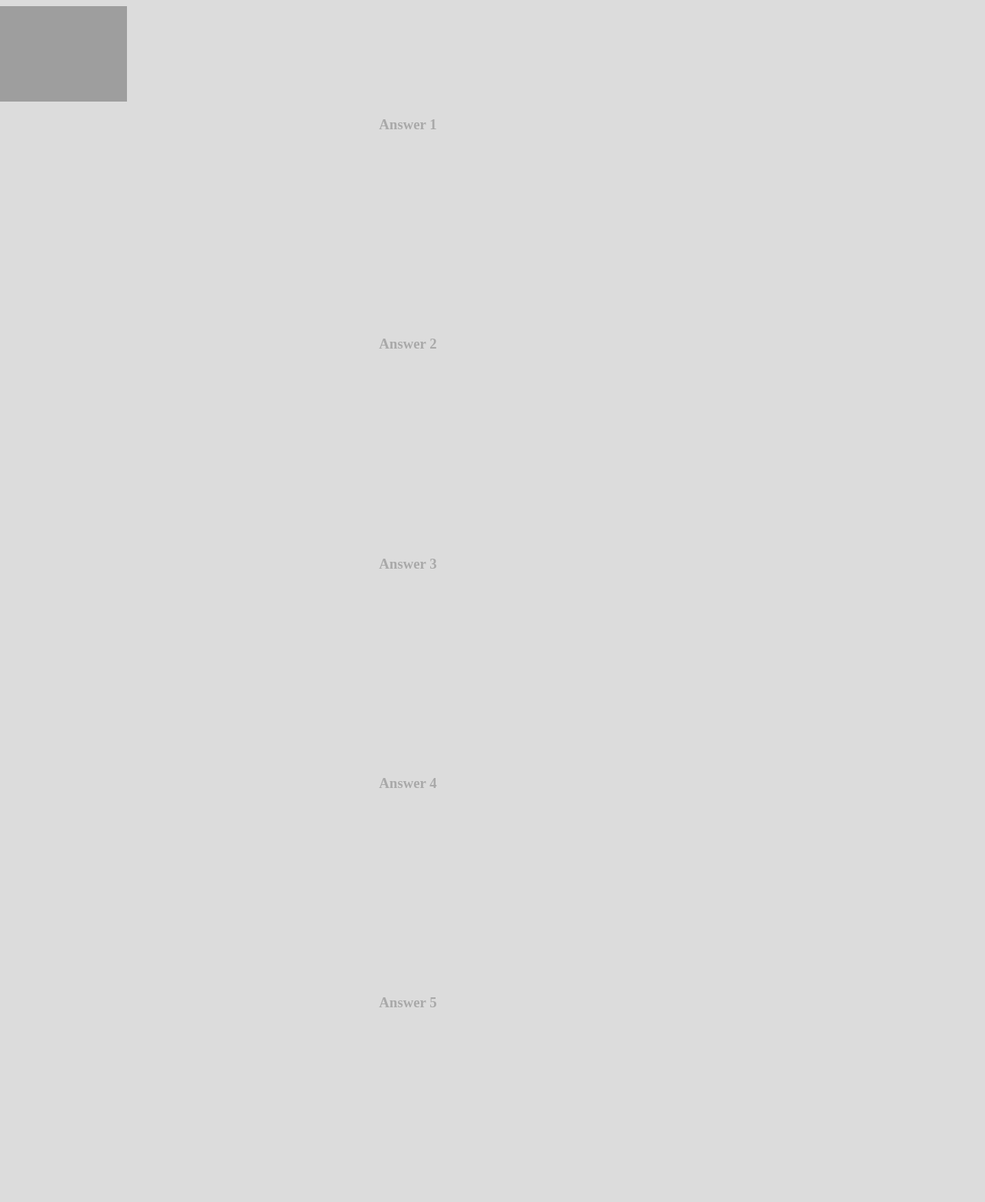
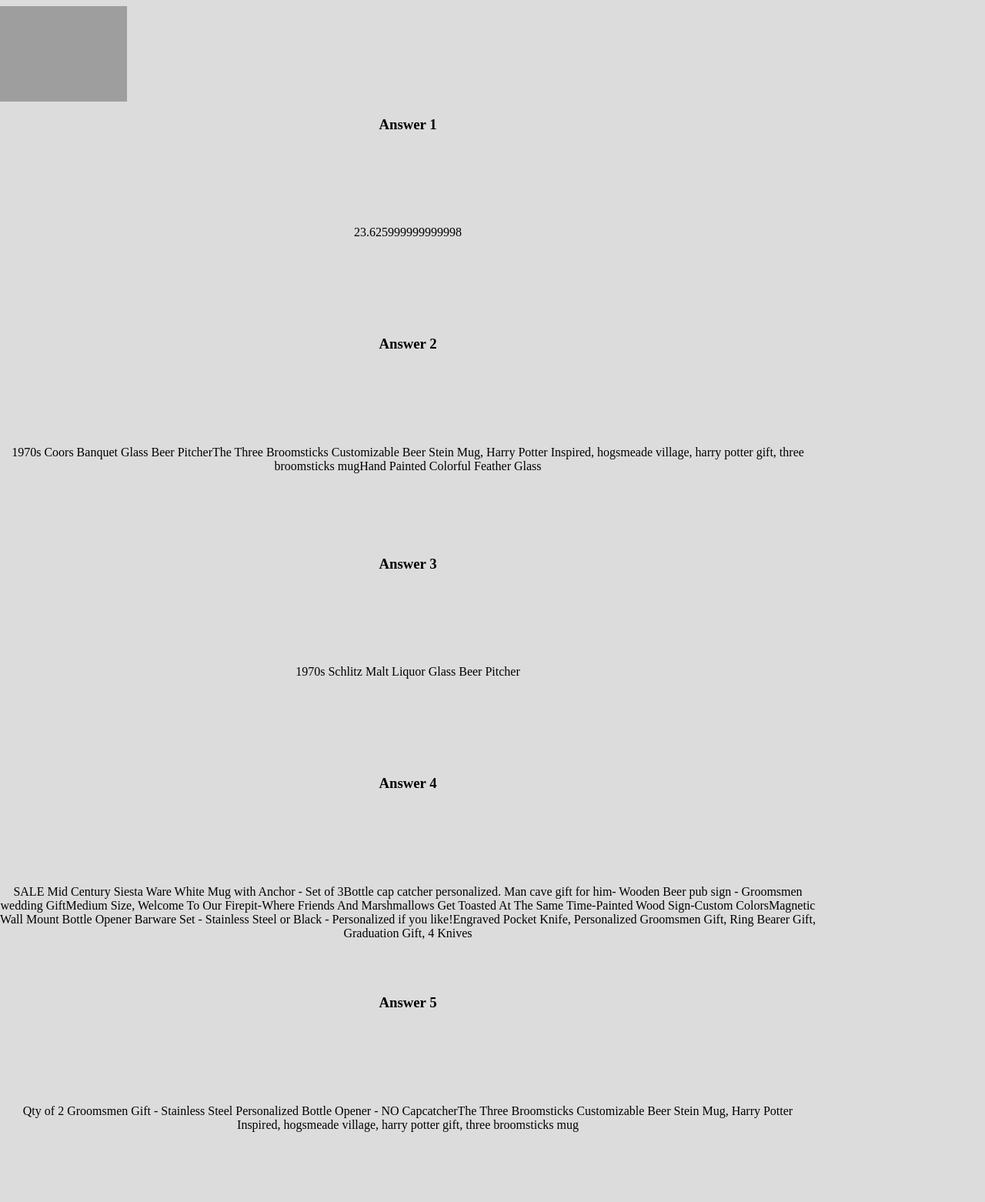
Before and after one commit to Alajuwon/functionEstyItems, a plain HTML site: page index1.html in a window 1280 px wide. Shown: the top 1562 px of the page at 77% size. Drawn offline with Linux system fonts and the light colour scheme; grey boxes are pictures that could not be loaded.

Commit message:
fixed answers in .js file and still tweaking the .css file plus added more content to the readme file

```diff
--- a/main.css
+++ b/main.css
@@ -34,7 +34,7 @@ li{
 }
 
 h3{
-	color: darkgray;
+	color: black;
 }
 
 
--- a/main.js
+++ b/main.js
@@ -6,33 +6,79 @@ console.log("loaded")
 	for (var i = 0;i<items.length; i++){
 	avgPrice=avgPrice+items[i].price
 }
-
 	items.length
 	var total=avgPrice/items.length
+console.log(avgPrice)
+var answer1=document.getElementById("answer1")
+answer1.innerHTML=total; //used "total" not "avgPrice"
 
 
 
 
-//#2
-	var list = items.filter(function(element){
-	if (element.price > 14 && element.price <18){
-		return true;
-	} else { return false;}
-})
 
 
 
+
+
+
+
+
+
+//..................................................................
+//#2
+	var list = items.filter(function(element){
+	 return element.price > 14 && element.price < 18;
+})
+
+	// var list = items.filter(function(element){
+	// 	return element.price > 14 && element.price < 18;
+	// })
+
+
+console.log(list);
+var answer2=document.getElementById("answer2")
+list.forEach(function(item){
+	answer2.innerHTML += item.title;
+	// answer2.innerHTML = answer2.innerHTML + item.title; <== same as line above.
+})
+// answer2.innerHTML=list;
+
+
+
+
+
+
+
+//...................................................................
 
 
 //#3
 
 	var code = items.filter(function(element){
 	return (element.currency_code === "GBP")
+})
+//variable name "code",so use code for .ForEach
+	var answer3=document.getElementById("answer3")
+	code.forEach(function(item){
+   	answer3.innerHTML += item.title
+})
+   	console.log(code)
 
-})
+
+// trouble for me up until this morning came from me not using the same variable name when using .ForEach and thats why I either kept getting undefined or nothing at all in my html file.
 
 
 
+
+
+
+
+
+
+
+
+
+//....................................................................
 
 //#4
 	var tree = items.filter(function(x){
@@ -40,13 +86,54 @@ console.log("loaded")
 	})
 
 
+var answer4=document.getElementById("answer4")
+//variable name "tree",so use tree for .ForEach
+tree.forEach(function(item){
+	answer4.innerHTML +=item.title
+})
+
+console.log(tree)
+
+
+
+
+
+
+
+
+
+
+
+//...................................................................
 //#5
 	var materials = items.filter(function(y){
 		return(y.materials.length > 8)
 	})
+//variable name "materials",so use materials for .ForEach
+	materials.forEach(function(item){
+		answer5.innerHTML += item.title;
+
+	})
 
 
+
+
+
+
+
+
+
+
+
+
+
+
+//...................................................................
 //#6
 	var sellers = items.filter(function(z){
 		return(z.who_made==="i_did")
 	})
+//variable name "sellers",so use sellers for .ForEach
+sellers.forEach(function(item){
+	answer6.innerHTML
+})
```
Also changed, not shown: 1 other file.
